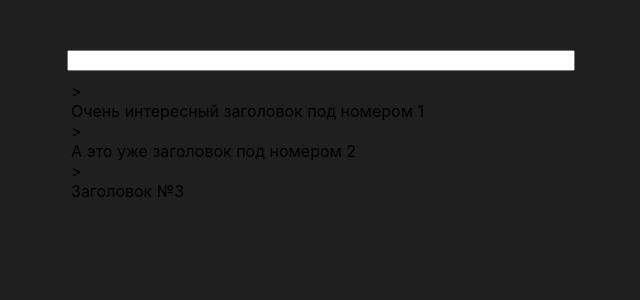
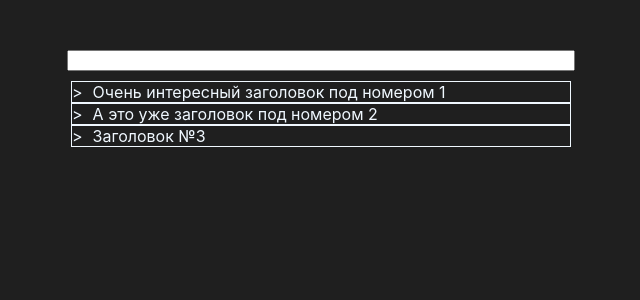
Before and after one commit to Mary-fox/accordion-tree, a React (Create React App) app: page / in a window 1280 px wide. Shown: the top 300 px of the page, without its empty margins (319-959 px from the left). Built offline with nearby package versions, Linux system fonts and the light colour scheme.

Commit message:
feat: add component AccordionItem

```diff
--- a/src/components/Accordion/Accordion.tsx
+++ b/src/components/Accordion/Accordion.tsx
@@ -1,5 +1,5 @@
 import React, { useState } from "react";
-import { AccordionData } from "../AccordionItemList/AccordionItemList";
+import { AccordionData } from "../AccordionItem/AccordionItem";
 import AccordionItemList from "../AccordionItemList/AccordionItemList";
 import "./Accordion.css";
 
--- /dev/null
+++ b/src/components/AccordionItem/AccordionItem.css
@@ -0,0 +1,10 @@
+.item {
+    display: flex;
+    cursor: pointer;
+    color: aliceblue;
+    gap: 10px;
+    border: 1px solid aliceblue;
+}
+.children-container .item {
+    padding-left: 10px;
+  }
--- /dev/null
+++ b/src/components/AccordionItem/AccordionItem.tsx
@@ -0,0 +1,45 @@
+import React from "react";
+import "./AccordionItem.css";
+
+export interface AccordionData {
+  id: number;
+  title: string;
+  open: boolean;
+  children: AccordionData[];
+}
+
+interface AccordionItemProps {
+  item: AccordionData;
+  handleToggle: (id: number) => void;
+  level: number;
+  children?: React.ReactNode; // Используем React.ReactNode для дочерних элементов
+}
+
+const AccordionItem: React.FC<AccordionItemProps> = ({
+  item,
+  handleToggle,
+  level,
+  children,
+}) => {
+  const itemPadding = level * 10; // Рассчитываем отступ на основе глубины вложенности
+
+  return (
+    <div>
+      <div
+        className="item"
+        onClick={() => handleToggle(item.id)}
+        style={{ paddingLeft: `${itemPadding}px` }}
+      >
+        <span className="item__icon">{item.open ? "v" : ">"}</span>
+        <div className="item__title">{item.title}</div>
+      </div>
+      {item.open && item.children.length > 0 && (
+        <div className="children-container">
+          {/* Передаем children внутрь компонента */}
+          {children}
+        </div>
+      )}
+    </div>
+  );
+};
+export default React.memo(AccordionItem);
--- a/src/components/AccordionItemList/AccordionItemList.tsx
+++ b/src/components/AccordionItemList/AccordionItemList.tsx
@@ -1,12 +1,8 @@
 import React from "react";
+import { AccordionData } from "../AccordionItem/AccordionItem";
+import AccordionItem from "../AccordionItem/AccordionItem";
 import "./AccordionItemList.css";
 
-export interface AccordionData {
-  id: number;
-  title: string;
-  open: boolean;
-  children: AccordionData[];
-}
 interface AccordionItemListProps {
   data: AccordionData[];
   handleToggle: (id: number) => void;
@@ -18,32 +14,24 @@ const AccordionItemList: React.FC<AccordionItemListProps> = ({
   handleToggle,
   level = 0,
 }) => {
-  const itemPadding = level * 10; // Рассчитываем отступ на основе глубины вложенности
   return (
     <div className="accordion__list">
       {data.map((item) => (
-        <div key={item.id}>
-          <div
-            className="item"
-            onClick={() => handleToggle(item.id)}
-            style={{ paddingLeft: `${itemPadding}px` }}
+        <AccordionItem
+          key={item.id}
+          item={item}
+          handleToggle={handleToggle}
+          level={level}
         >
-            <span className="item__icon">{item.open ? "v" : ">"}</span>
-            <div className="item__title">{item.title}</div>
-          </div>
-          {item.open && item.children.length > 0 && (
-            <div className="children-container">
           <AccordionItemList
             data={item.children}
             level={level + 1}
             handleToggle={handleToggle}
           />
-            </div>
-          )}
-        </div>
+        </AccordionItem>
       ))}
     </div>
   );
 };
 
-export default AccordionItemList;
+export default React.memo(AccordionItemList);
```
Also changed, not shown: src/components/AccordionItem/TreeView.tsx (deleted, +0 -33 lines). Lines whose indentation alone changed are shown as unchanged.
